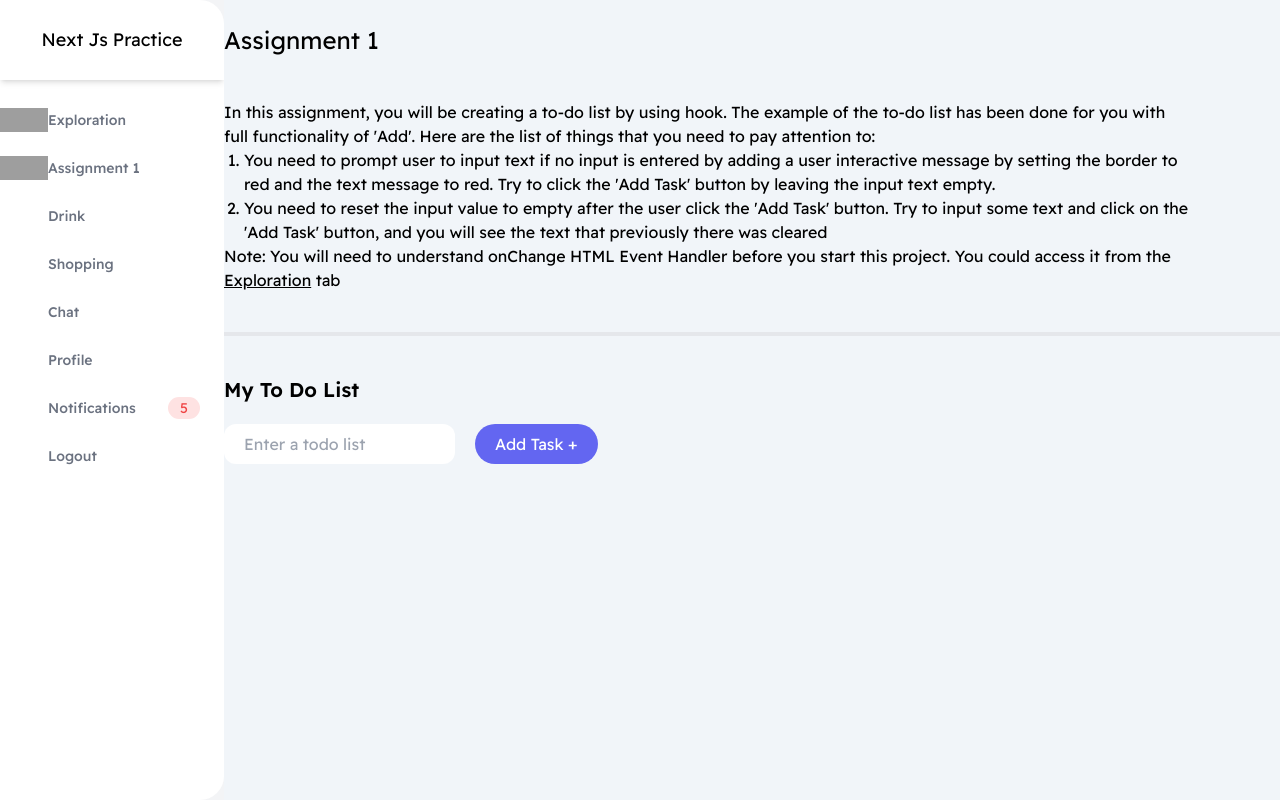
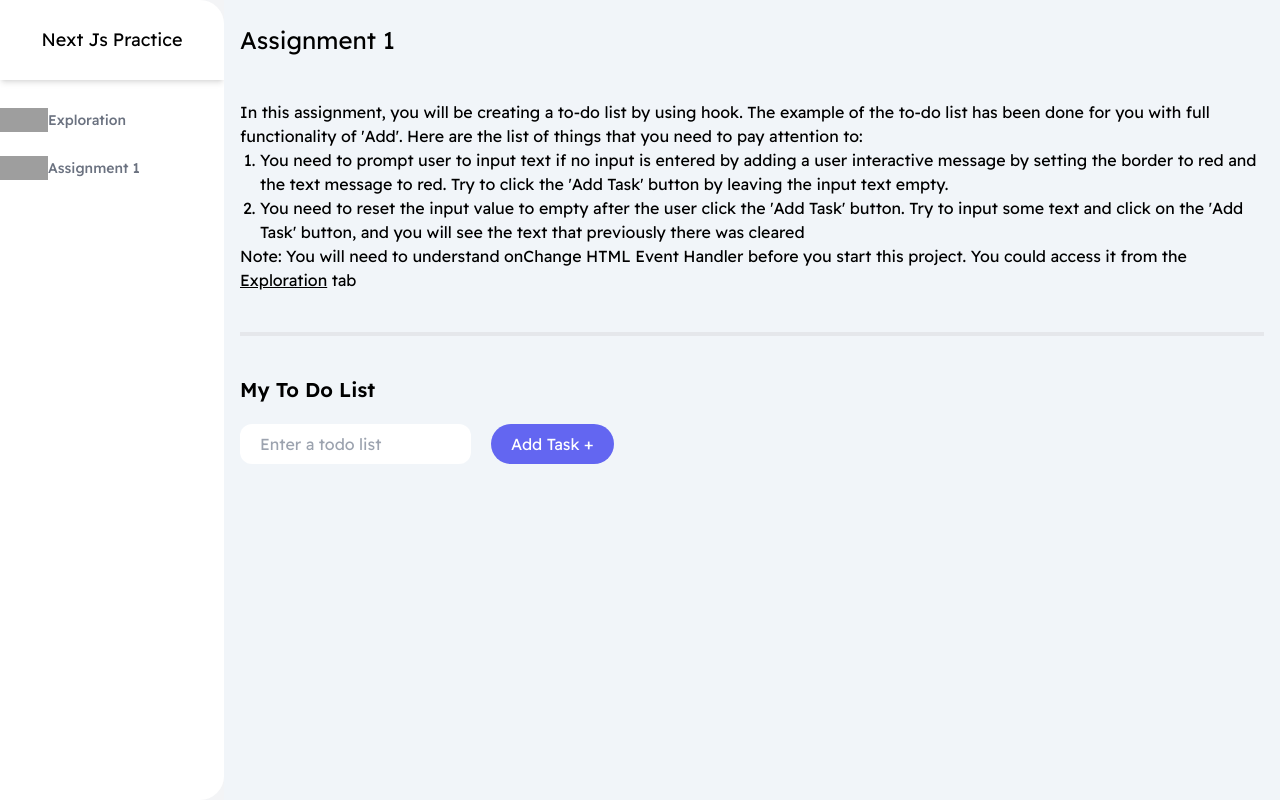
Before and after one commit to projectxgen/intro-next-js, a Next.js app: page /assignment-one in a window 1280 px wide. Built offline with nearby package versions, Linux system fonts and the light colour scheme; grey boxes are pictures that could not be loaded.

Commit message:
Modified view

```diff
--- a/app/assignment-one/page.jsx
+++ b/app/assignment-one/page.jsx
@@ -32,12 +32,12 @@ export default function AssignmentOne() {
     }
 
     return (
-        <div className="lg:max-w-7xl lg:mx-auto">
+        <div className="lg:max-w-5xl lg:mx-auto">
             <div className="h-20 text-2xl flex justify-start items-center">
                 Assignment 1
             </div>
 
-            <div className="w-11/12 mt-5">
+            <div className="mt-5">
                <p> In this assignment, you will be creating a to-do list by using hook. The example of the to-do list has been done for you with full functionality of &apos;Add&apos;. Here are the list of things that you need to pay attention to: </p>
                <ul className="list-decimal ml-5">
                     <li>You need to prompt user to input text if no input is entered by adding a user interactive message by setting the border to red and the text message to red. Try to click the &apos;Add Task&apos; button by leaving the input text empty.</li>
--- a/app/explore/page.jsx
+++ b/app/explore/page.jsx
@@ -11,7 +11,7 @@ export default function Exploration () {
     const [input, setInput] = useState('');
 
     return (
-        <div className="md:max-w-3xl md:mx-auto lg:max-w-7xl">
+        <div className="md:max-w-3xl md:mx-auto lg:max-w-5xl">
             <div className="h-20 text-2xl flex justify-start items-center">
                 Exploration
             </div>
--- a/app/page.js
+++ b/app/page.js
@@ -1,9 +1,19 @@
+'use client'
+
 import Image from "next/image";
+import { useRouter } from "next/navigation";
+import { useEffect } from "react";
 
 export default function Home() {
+  const router = useRouter();
+
+  useEffect(() => {
+    router.push('/explore')
+  }, [])
+
   return (
     <div>
-      Home
+      Loading ...
     </div>
   );
 }
--- a/components/sidebar.jsx
+++ b/components/sidebar.jsx
@@ -24,43 +24,6 @@ export default function Navigation () {
                         <span className="text-sm font-medium">Assignment 1</span>
                     </Link>
                 </li>
-                <li>
-                    <a href="#" className="flex flex-row items-center h-12 transform hover:translate-x-2 transition-transform ease-in duration-200 text-gray-500 hover:text-gray-800">
-                    <span className="inline-flex items-center justify-center h-12 w-12 text-lg text-gray-400"><i className="bx bx-drink"></i></span>
-                    <span className="text-sm font-medium">Drink</span>
-                    </a>
-                </li>
-                <li>
-                    <a href="#" className="flex flex-row items-center h-12 transform hover:translate-x-2 transition-transform ease-in duration-200 text-gray-500 hover:text-gray-800">
-                    <span className="inline-flex items-center justify-center h-12 w-12 text-lg text-gray-400"><i className="bx bx-shopping-bag"></i></span>
-                    <span className="text-sm font-medium">Shopping</span>
-                    </a>
-                </li>
-                <li>
-                    <a href="#" className="flex flex-row items-center h-12 transform hover:translate-x-2 transition-transform ease-in duration-200 text-gray-500 hover:text-gray-800">
-                    <span className="inline-flex items-center justify-center h-12 w-12 text-lg text-gray-400"><i className="bx bx-chat"></i></span>
-                    <span className="text-sm font-medium">Chat</span>
-                    </a>
-                </li>
-                <li>
-                    <a href="#" className="flex flex-row items-center h-12 transform hover:translate-x-2 transition-transform ease-in duration-200 text-gray-500 hover:text-gray-800">
-                    <span className="inline-flex items-center justify-center h-12 w-12 text-lg text-gray-400"><i className="bx bx-user"></i></span>
-                    <span className="text-sm font-medium">Profile</span>
-                    </a>
-                </li>
-                <li>
-                    <a href="#" className="flex flex-row items-center h-12 transform hover:translate-x-2 transition-transform ease-in duration-200 text-gray-500 hover:text-gray-800">
-                    <span className="inline-flex items-center justify-center h-12 w-12 text-lg text-gray-400"><i className="bx bx-bell"></i></span>
-                    <span className="text-sm font-medium">Notifications</span>
-                    <span className="ml-auto mr-6 text-sm bg-red-100 rounded-full px-3 py-px text-red-500">5</span>
-                    </a>
-                </li>
-                <li>
-                    <a href="#" className="flex flex-row items-center h-12 transform hover:translate-x-2 transition-transform ease-in duration-200 text-gray-500 hover:text-gray-800">
-                    <span className="inline-flex items-center justify-center h-12 w-12 text-lg text-gray-400"><i className="bx bx-log-out"></i></span>
-                    <span className="text-sm font-medium">Logout</span>
-                    </a>
-                </li>
                 </ul>
             </div>
             </div>
```
